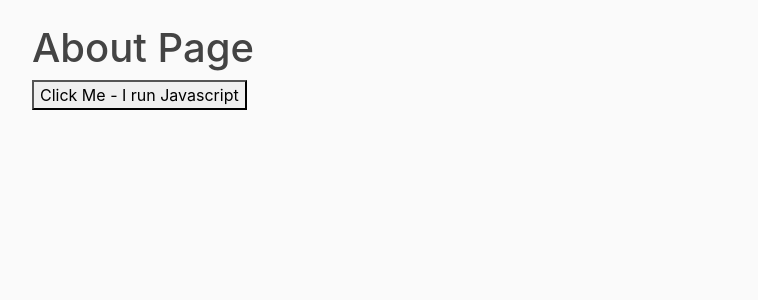
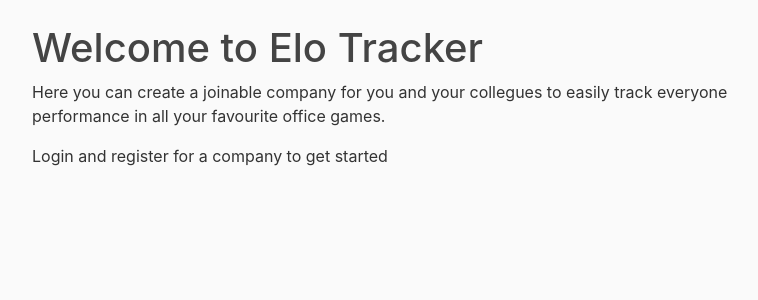
Before and after one commit to steph-wong-15/Elo-Tracker-Web-App, a Django app: page /about/ in a window 1280 px wide. Shown: the part 56-356 px from the top of the page, without its empty margins (53-811 px from the left). Run offline with Django 3.2, Linux system fonts and the light colour scheme; some libraries are stand-ins or nearby versions.

Commit message:
updated about page

```diff
--- a/stats/templates/stats/about.html
+++ b/stats/templates/stats/about.html
@@ -1,7 +1,9 @@
 {% extends "stats/base.html" %}
 {% block content %}
-    <h1>About Page</h1>
-    <button onClick="alert('hello');">
-        Click Me - I run Javascript
-    </button>
+    <h1>Welcome to Elo Tracker</h1>
+    <p>Here you can create a joinable company for you and your collegues to easily track everyone performance in all your favourite office games.</p>
+
+    {% if not user.is_authenticated %}
+    <p>Login and register for a company to get started</p>
+    {% endif %}
 {% endblock content %}
```
